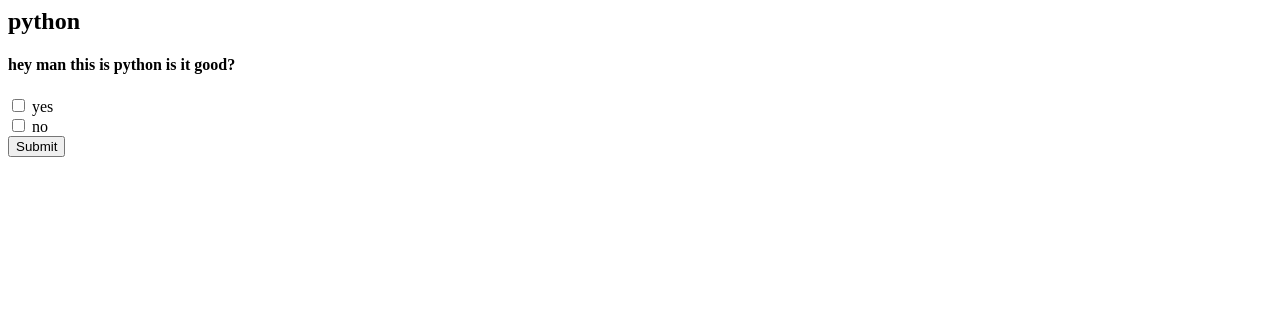
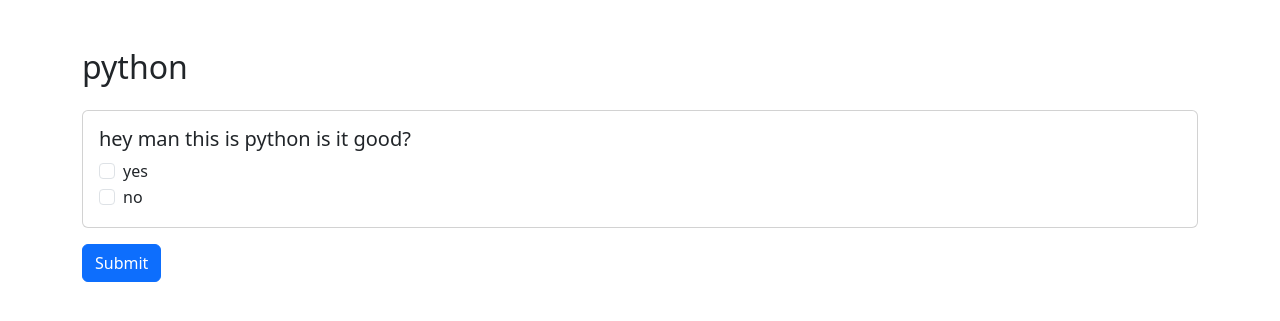
Before and after one commit to 0Thor07/django_onlinecourse, a Django app: page /course/1/ in a window 1280 px wide. Shown: the top 321 px of the page. Run offline with Django 5.2, Linux system fonts and the light colour scheme; data comes from the database, SQL or seed files in the repository; both versions use the stored data as it was after the commit.

Commit message:
Added Bootstrap styling to templates

```diff
--- a/onlinecourse/templates/course_detail.html
+++ b/onlinecourse/templates/course_detail.html
@@ -1,16 +1,33 @@
-<h2>{{ course.name }}</h2>
+<!DOCTYPE html>
+<html>
+<head>
+    <title>Course</title>
+    <link href="https://cdn.jsdelivr.net/npm/bootstrap@5.3.0/dist/css/bootstrap.min.css" rel="stylesheet">
+</head>
+<body class="container mt-5">
+
+    <h2 class="mb-4">{{ course.name }}</h2>
 
     <form method="POST" action="{% url 'submit_exam' course.id %}">
         {% csrf_token %}
 
         {% for question in course.question_set.all %}
-        <h4>{{ question.question_text }}</h4>
+            <div class="card mb-3 p-3">
+                <h5>{{ question.question_text }}</h5>
 
                 {% for choice in question.choice_set.all %}
-            <input type="checkbox" name="choice" value="{{ choice.id }}">
-            {{ choice.choice_text }}<br>
+                    <div class="form-check">
+                        <input class="form-check-input" type="checkbox" name="choice" value="{{ choice.id }}">
+                        <label class="form-check-label">
+                            {{ choice.choice_text }}
+                        </label>
+                    </div>
                 {% endfor %}
+            </div>
         {% endfor %}
 
-    <button type="submit">Submit</button>
+        <button type="submit" class="btn btn-primary">Submit</button>
     </form>
+
+</body>
+</html>
```
Also changed, not shown: onlinecourse/templates/exam_result.html (+17 -4 lines), db.sqlite3. Lines whose indentation alone changed are shown as unchanged.
